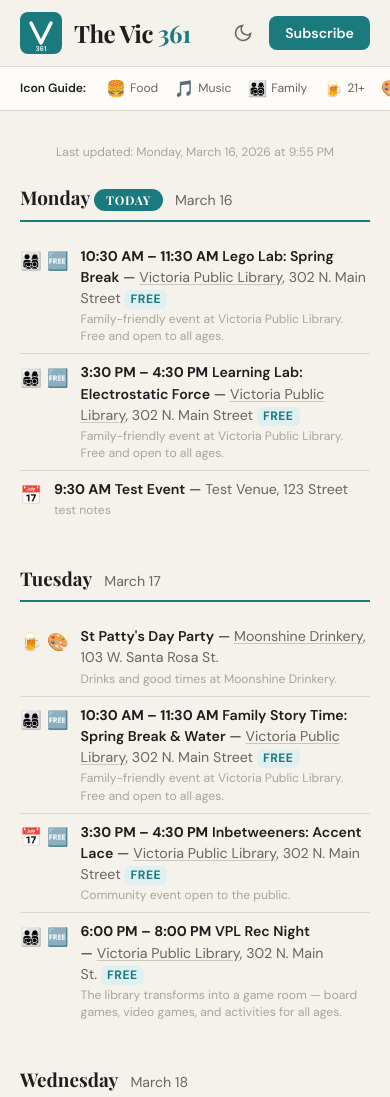
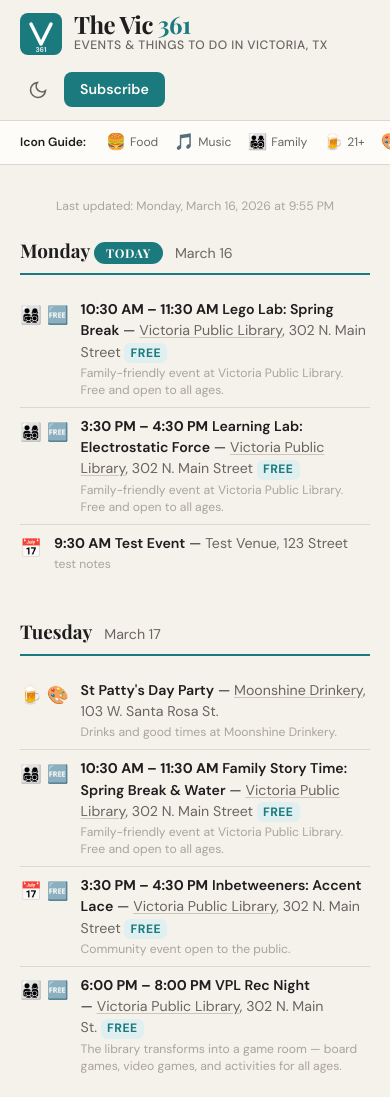
Before and after one commit to Tmpalori/thevic361, a plain HTML site: page docs/index.html in a window 390 px wide. Shown: the top 1097 px of the page. Drawn offline with nearby package versions, Linux system fonts and the light colour scheme; a script that the page names is missing; a web font is replaced by a local one.

Commit message:
Show tagline on mobile, make icon legend sticky

```diff
--- a/docs/style.css
+++ b/docs/style.css
@@ -198,11 +198,7 @@
   letter-spacing: 0.04em;
   text-transform: uppercase;
   font-weight: 500;
-  display: none;
-}
-
-@media (min-width: 640px) {
-  .tagline { display: block; }
+  display: block;
 }
 
 .header-actions {
@@ -275,6 +271,9 @@
   border-bottom: 1px solid var(--color-divider);
   padding-block: var(--space-3);
   overflow-x: auto;
+  position: sticky;
+  top: var(--header-height, 56px);
+  z-index: 40;
 }
 
 .legend-inner {
```
